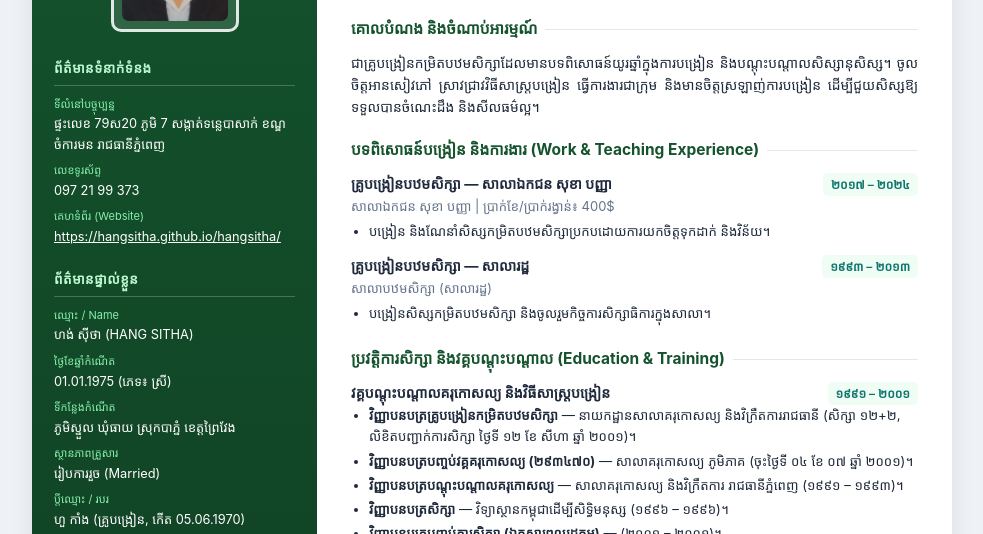
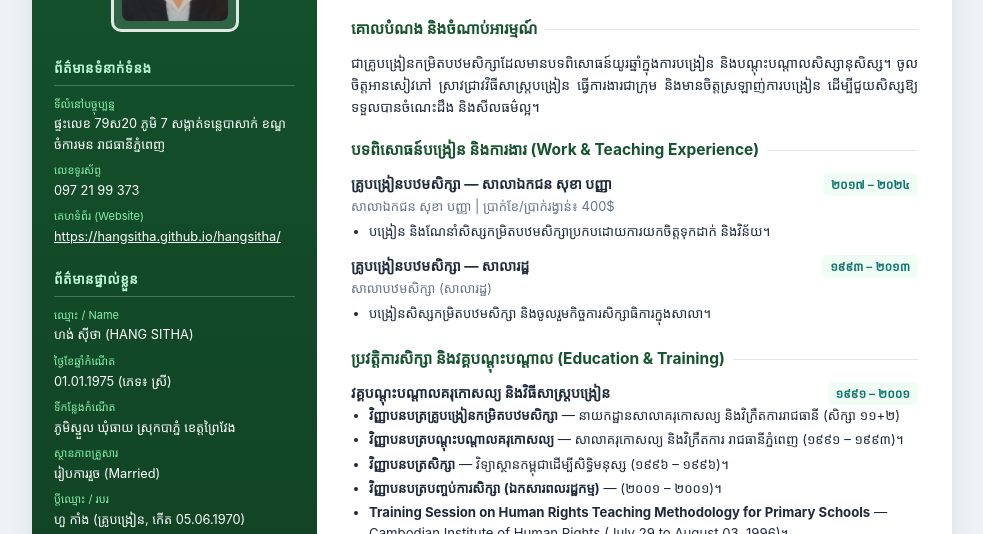
Before and after one commit to hangsitha/hangsitha_cv, a plain HTML site: page index.html in a window 1280 px wide. Shown: the part 256-790 px from the top of the page, without its empty margins (148-1131 px from the left). Drawn offline with Linux system fonts and the light colour scheme; a web font is replaced by a local one.

Commit message:
Update index.html

```diff
--- a/index.html
+++ b/index.html
@@ -520,8 +520,7 @@
             <span class="entry-time">១៩៩១ – ២០០១</span>
           </div>
           <ul class="bullet-list">
-            <li><strong>វិញ្ញាបនបត្រគ្រូបង្រៀនកម្រិតបឋមសិក្សា</strong> — នាយកដ្ឋានសាលាគរុកោសល្យ និងវិក្រឹតការរាជធានី (សិក្សា ១២+២, លិខិតបញ្ជាក់ការសិក្សា ថ្ងៃទី ១២ ខែ សីហា ឆ្នាំ ២០០១)។</li>
-            <li><strong>វិញ្ញាបនបត្របញ្ចប់វគ្គគរុកោសល្យ (២៩៣៤៧០)</strong> — សាលាគរុកោសល្យ ភូមិភាគ (ចុះថ្ងៃទី ០៤ ខែ ០៧ ឆ្នាំ ២០០១)។</li>
+            <li><strong>វិញ្ញាបនបត្រគ្រូបង្រៀនកម្រិតបឋមសិក្សា</strong> — នាយកដ្ឋានសាលាគរុកោសល្យ និងវិក្រឹតការរាជធានី (សិក្សា ១១+២)</li>
             <li><strong>វិញ្ញាបនបត្របណ្តុះបណ្តាលគរុកោសល្យ</strong> — សាលាគរុកោសល្យ និងវិក្រឹតការ រាជធានីភ្នំពេញ (១៩៩១ – ១៩៩៣)។</li>
             <li><strong>វិញ្ញាបនបត្រសិក្សា</strong> — វិទ្យាស្ថានកម្ពុជាដើម្បីសិទ្ធិមនុស្ស (១៩៩៦ – ១៩៩៦)។</li>
             <li><strong>វិញ្ញាបនបត្របញ្ចប់ការសិក្សា (ឯកសារពលរដ្ឋកម្ម)</strong> — (២០០១ – ២០០១)។</li>
```
